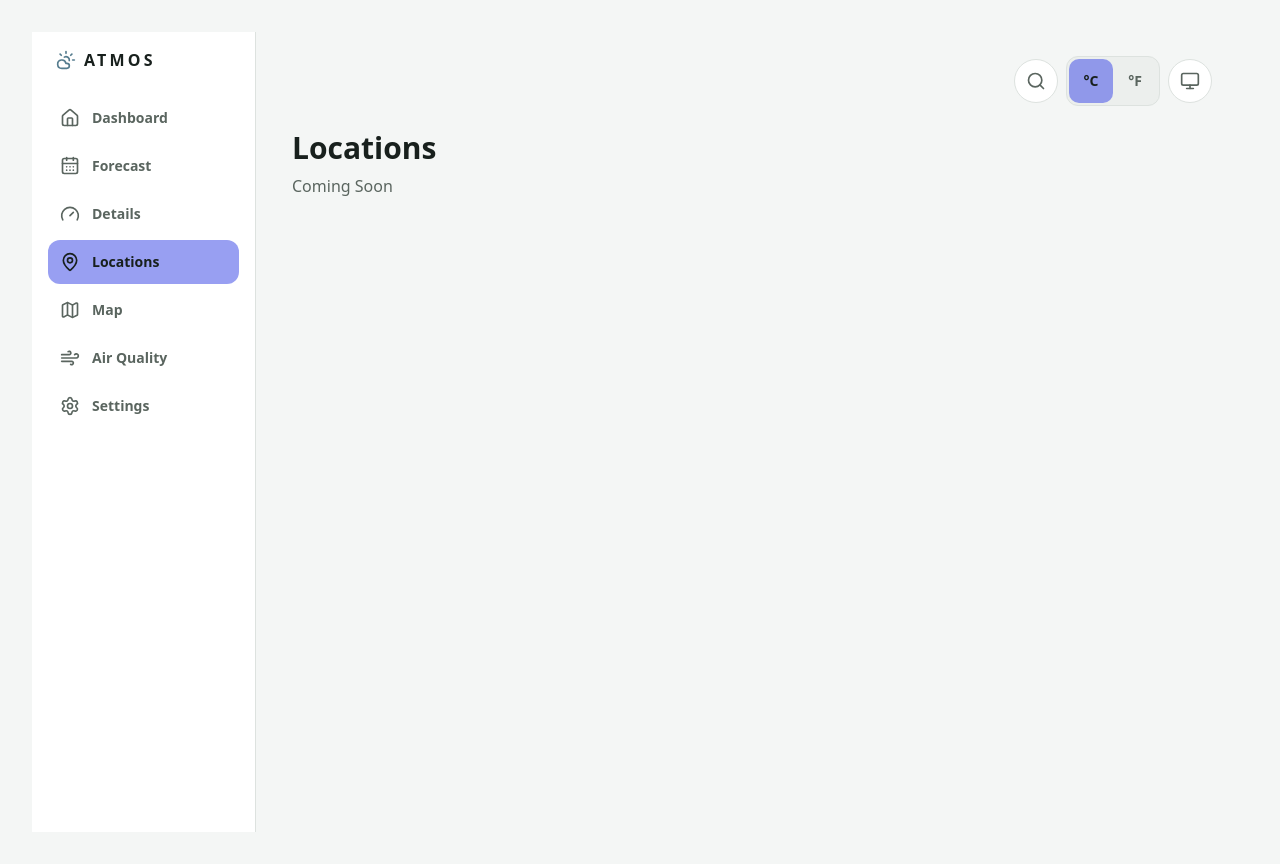
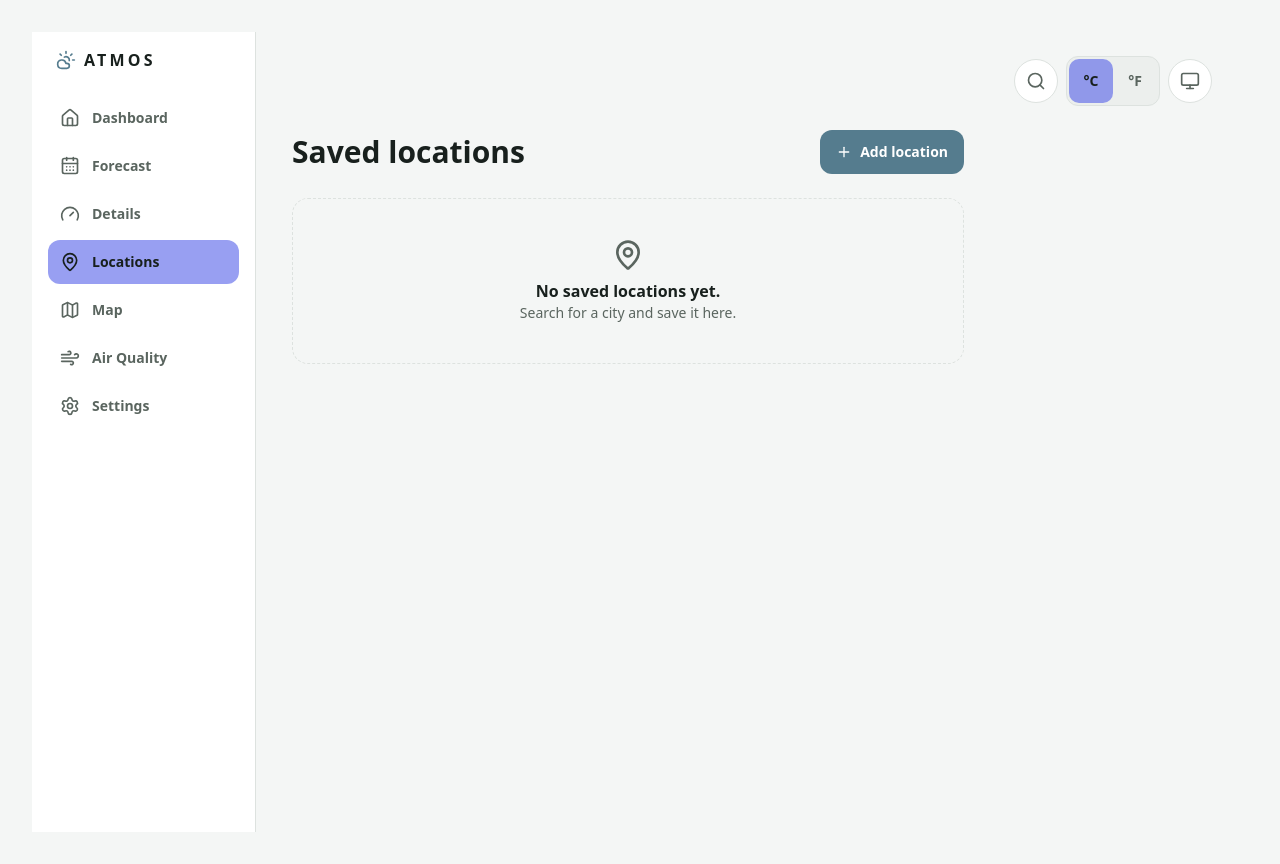
Before and after one commit to karanpr01/ATMOS-weather, a React (Vite) app: page /locations in a window 1280 px wide. Built offline with nearby package versions, Linux system fonts and the light colour scheme.

Commit message:
feat: add saved locations with default city

```diff
--- a/src/App.jsx
+++ b/src/App.jsx
@@ -6,6 +6,7 @@ import Placeholder from "./pages/Placeholder";
 import Forecast from "./pages/Forecast";
 import Details from "./pages/Details";
 import Search from "./pages/Search";
+import Locations from "./pages/Locations.jsx";
 import { lazy } from "react";
 
 export default function App() {
@@ -16,14 +17,17 @@ export default function App() {
       <Routes>
         <Route element={<Layout />}>
           <Route path="/" element={<Dashboard />} />
+
           <Route path="/forecast" element={<Forecast />} />
+
           <Route path="hourly" element={<Hourly />} />
+
           <Route path="details" element={<Details />} />
+
           <Route path="search" element={<Search />} />
-          <Route
-            path="/locations"
-            element={<Placeholder title="Locations" />}
-          />
+
+          <Route path="locations" element={<Locations />} />
+
           <Route path="/map" element={<Placeholder title="Map" />} />
           <Route
             path="/air-quality"
--- a/src/context/SettingsProvider.jsx
+++ b/src/context/SettingsProvider.jsx
@@ -1,7 +1,7 @@
-import { useMemo } from "react";
+import { useMemo, useState } from "react";
 import { SettingsContext } from "./settings-context";
 import { useLocalStorage } from "../hooks/useLocalStorage";
-import { DEFAULT_LOCATION } from "../lib/location";
+import { DEFAULT_LOCATION, locKey } from "../lib/location";
 
 export default function SettingsProvider({ children }) {
   const [units, setUnits] = useLocalStorage("atmos-units", {
@@ -9,12 +9,28 @@ export default function SettingsProvider({ children }) {
     speed: "kmh",
     pressure: "hpa",
   });
-  const [location, setLocation] = useLocalStorage("atmos-location", DEFAULT_LOCATION);
+  const [saved, setSaved] = useLocalStorage("atmos-saved", []);
+  const [defaultLocation, setDefaultLocation] = useLocalStorage(
+    "atmos-default",
+    DEFAULT_LOCATION
+  );
+  const [location, setLocation] = useState(defaultLocation);
 
-  const value = useMemo(
-    () => ({ units, setUnits, location, setLocation }),
-    [units, setUnits, location, setLocation]
-  );
+  const value = useMemo(() => {
+    const addSaved = (loc) =>
+      setSaved((list) =>
+        list.some((l) => locKey(l) === locKey(loc)) ? list : [...list, loc]
+      );
+    const removeSaved = (loc) =>
+      setSaved((list) => list.filter((l) => locKey(l) !== locKey(loc)));
+
+    return {
+      units, setUnits,
+      location, setLocation,
+      saved, addSaved, removeSaved,
+      defaultLocation, setDefaultLocation,
+    };
+  }, [units, setUnits, location, saved, setSaved, defaultLocation, setDefaultLocation]);
 
   return <SettingsContext.Provider value={value}>{children}</SettingsContext.Provider>;
 }
--- a/src/lib/location.js
+++ b/src/lib/location.js
@@ -4,3 +4,6 @@ export const DEFAULT_LOCATION = {
   latitude: 19.076,
   longitude: 72.8777,
 };
+
+export const locKey = (loc) =>
+  `${loc.latitude.toFixed(2)},${loc.longitude.toFixed(2)}`;
--- /dev/null
+++ b/src/pages/Locations.jsx.jsx
@@ -0,0 +1,117 @@
+import { Link, useNavigate } from "react-router";
+import { useQueries } from "@tanstack/react-query";
+import { MapPin, Plus, Star, Trash2 } from "lucide-react";
+import { useSettings } from "../context/settings-context";
+import { getWeather } from "../lib/api";
+import { locKey } from "../lib/location";
+import { describeWeather } from "../lib/weatherCodes";
+import { formatTemp } from "../lib/units";
+import WeatherIcon from "../components/WeatherIcon";
+
+export default function Locations() {
+  const { saved, removeSaved, defaultLocation, setDefaultLocation, setLocation, units } =
+    useSettings();
+  const navigate = useNavigate();
+
+  const results = useQueries({
+    queries: saved.map((loc) => ({
+      queryKey: ["weather", loc.latitude, loc.longitude],
+      queryFn: () => getWeather(loc.latitude, loc.longitude),
+      staleTime: 10 * 60 * 1000,
+    })),
+  });
+
+  return (
+    <div className="max-w-2xl space-y-6">
+      <div className="flex items-center justify-between gap-3">
+        <h1 className="text-3xl font-bold">Saved locations</h1>
+        <Link
+          to="/search"
+          className="inline-flex min-h-11 items-center gap-2 rounded-xl bg-primary px-4 text-sm font-bold text-primary-foreground"
+        >
+          <Plus className="size-4" aria-hidden="true" />
+          Add location
+        </Link>
+      </div>
+
+      {saved.length === 0 ? (
+        <div className="rounded-2xl border border-dashed border-border p-10 text-center">
+          <MapPin className="mx-auto size-8 text-muted-foreground" aria-hidden="true" />
+          <p className="mt-2 font-semibold">No saved locations yet.</p>
+          <p className="text-sm text-muted-foreground">Search for a city and save it here.</p>
+        </div>
+      ) : (
+        <ul className="space-y-2">
+          {saved.map((loc, i) => {
+            const q = results[i];
+            const w = q?.data;
+            const isDefault = locKey(loc) === locKey(defaultLocation);
+
+            return (
+              <li
+                key={locKey(loc)}
+                className="flex items-center gap-1 rounded-2xl border border-border bg-card pr-2"
+              >
+                <button
+                  onClick={() => {
+                    setLocation(loc);
+                    navigate("/");
+                  }}
+                  className="flex min-h-16 flex-1 items-center gap-4 rounded-2xl p-4 text-left hover:bg-muted"
+                >
+                  {w ? (
+                    <WeatherIcon
+                      code={w.current.weather_code}
+                      isDay={w.current.is_day === 1}
+                      className="size-8 shrink-0"
+                    />
+                  ) : (
+                    <span className="size-8 shrink-0 animate-pulse rounded-full bg-muted motion-reduce:animate-none" />
+                  )}
+                  <span className="min-w-0 flex-1">
+                    <span className="block truncate font-bold">
+                      {loc.name}
+                      {isDefault && (
+                        <span className="ml-2 rounded-md border border-border px-1.5 py-0.5 text-xs font-semibold text-muted-foreground">
+                          Default
+                        </span>
+                      )}
+                    </span>
+                    <span className="block truncate text-sm text-muted-foreground">
+                      {q?.isError
+                        ? "Couldn't load weather"
+                        : w
+                          ? describeWeather(w.current.weather_code)
+                          : "Loading…"}
+                    </span>
+                  </span>
+                  {w && (
+                    <span className="text-3xl font-light tracking-tight">
+                      {formatTemp(w.current.temperature_2m, units.temp)}°
+                    </span>
+                  )}
+                </button>
+
+                <button
+                  onClick={() => setDefaultLocation(loc)}
+                  aria-pressed={isDefault}
+                  aria-label={`Set ${loc.name} as default`}
+                  className="grid size-11 shrink-0 place-items-center rounded-full text-muted-foreground hover:bg-muted hover:text-foreground"
+                >
+                  <Star className={`size-5 ${isDefault ? "fill-current text-foreground" : ""}`} aria-hidden="true" />
+                </button>
+                <button
+                  onClick={() => removeSaved(loc)}
+                  aria-label={`Remove ${loc.name}`}
+                  className="grid size-11 shrink-0 place-items-center rounded-full text-muted-foreground hover:bg-muted hover:text-foreground"
+                >
+                  <Trash2 className="size-5" aria-hidden="true" />
+                </button>
+              </li>
+            );
+          })}
+        </ul>
+      )}
+    </div>
+  );
+}
--- a/src/pages/Search.jsx
+++ b/src/pages/Search.jsx
@@ -1,16 +1,17 @@
 import { useState } from "react";
 import { useNavigate } from "react-router";
 import { useQuery } from "@tanstack/react-query";
-import { MapPin, Search as SearchIcon, SearchX, WifiOff } from "lucide-react";
+import { Check, MapPin, Plus, Search as SearchIcon, SearchX, WifiOff } from "lucide-react";
 import { useSettings } from "../context/settings-context";
 import { useDebounce } from "../hooks/useDebounce";
 import { searchCities } from "../lib/geocoding";
+import { locKey } from "../lib/location";
 
 export default function Search() {
   const [text, setText] = useState("");
   const query = useDebounce(text).trim();
   const enabled = query.length >= 2;
-  const { setLocation } = useSettings();
+  const { setLocation, saved, addSaved, removeSaved } = useSettings();
   const navigate = useNavigate();
 
   const { data, isFetching, isError, refetch } = useQuery({
@@ -66,14 +67,26 @@ export default function Search() {
         <p className="text-sm text-muted-foreground">Check the spelling or try a nearby city.</p>
       </div>
     );
-  } else if (data) {
-    body = (
-      <ul className="space-y-2">
-        {data.map((city) => (
-          <li key={city.id}>
+  }  else if (data) {
+  body = (
+    <ul className="space-y-2">
+      {data.map((city) => {
+        const loc = {
+          name: city.name,
+          region: city.region,
+          latitude: city.latitude,
+          longitude: city.longitude,
+        };
+        const isSaved = saved.some((l) => locKey(l) === locKey(loc));
+
+        return (
+          <li
+            key={city.id}
+            className="flex items-center gap-1 rounded-2xl border border-border bg-card pr-2"
+          >
             <button
               onClick={() => choose(city)}
-              className="flex min-h-14 w-full items-center gap-3 rounded-2xl border border-border bg-card px-4 py-3 text-left transition-colors hover:bg-muted"
+              className="flex min-h-14 flex-1 items-center gap-3 rounded-2xl px-4 py-3 text-left hover:bg-muted"
             >
               <MapPin className="size-5 shrink-0 text-muted-foreground" aria-hidden="true" />
               <span>
@@ -81,11 +94,24 @@ export default function Search() {
                 <span className="block text-sm text-muted-foreground">{city.region}</span>
               </span>
             </button>
+            <button
+              onClick={() => (isSaved ? removeSaved(loc) : addSaved(loc))}
+              aria-pressed={isSaved}
+              aria-label={`Save ${city.name}, ${city.region}`}
+              className="grid size-11 shrink-0 place-items-center rounded-full border border-border hover:bg-muted"
+            >
+              {isSaved ? (
+                <Check className="size-5" aria-hidden="true" />
+              ) : (
+                <Plus className="size-5" aria-hidden="true" />
+              )}
+            </button>
           </li>
-        ))}
-      </ul>
-    );
-  }
+        );
+      })}
+    </ul>
+  );
+}
 
   return (
     <div className="max-w-xl space-y-6">
```
